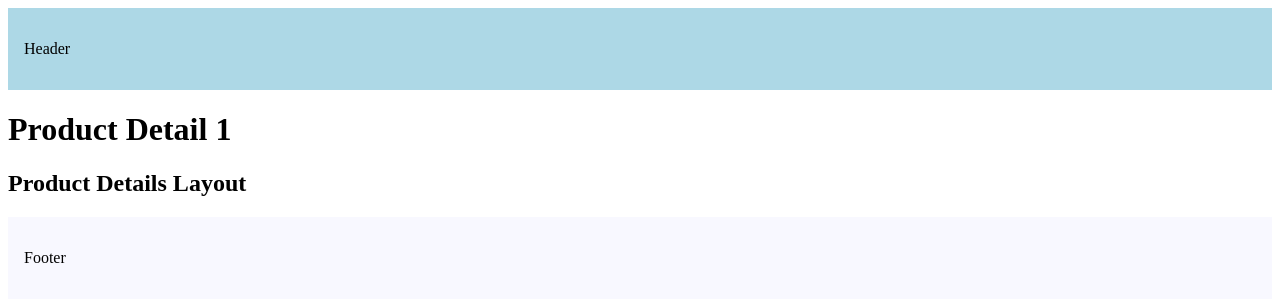
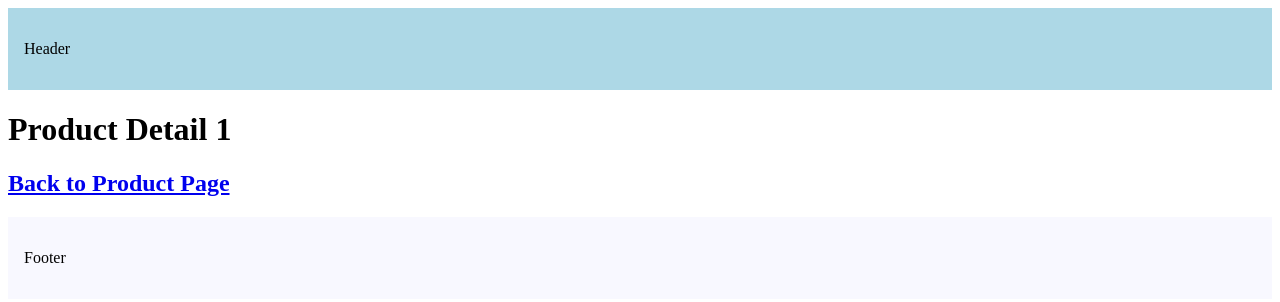
Before and after one commit to phuongsover1/Learning-NextJS-CodeVolution, a Next.js app in the folder nextjs-codevolution/: page /products/1 in a window 1280 px wide. Shown: the top 302 px of the page. Built offline with nearby package versions, Linux system fonts and the light colour scheme.

Commit message:
add back to products page

```diff
--- a/nextjs-codevolution/src/app/(after-login)/products/[productId]/layout.tsx
+++ b/nextjs-codevolution/src/app/(after-login)/products/[productId]/layout.tsx
@@ -1,6 +1,16 @@
-export default function ProductDetailsLayout({ children }: { children: React.ReactNode }) {
-  return <>
-    {children}
-    <h2>Product Details Layout</h2>
-  </>
+import Link from "next/link";
+
+export default function ProductDetailsLayout({
+  children,
+}: {
+  children: React.ReactNode;
+}) {
+  return (
+    <>
+      {children}
+      <h2>
+        <Link href="/products">Back to Product Page</Link>
+      </h2>
+    </>
+  );
 }
```
